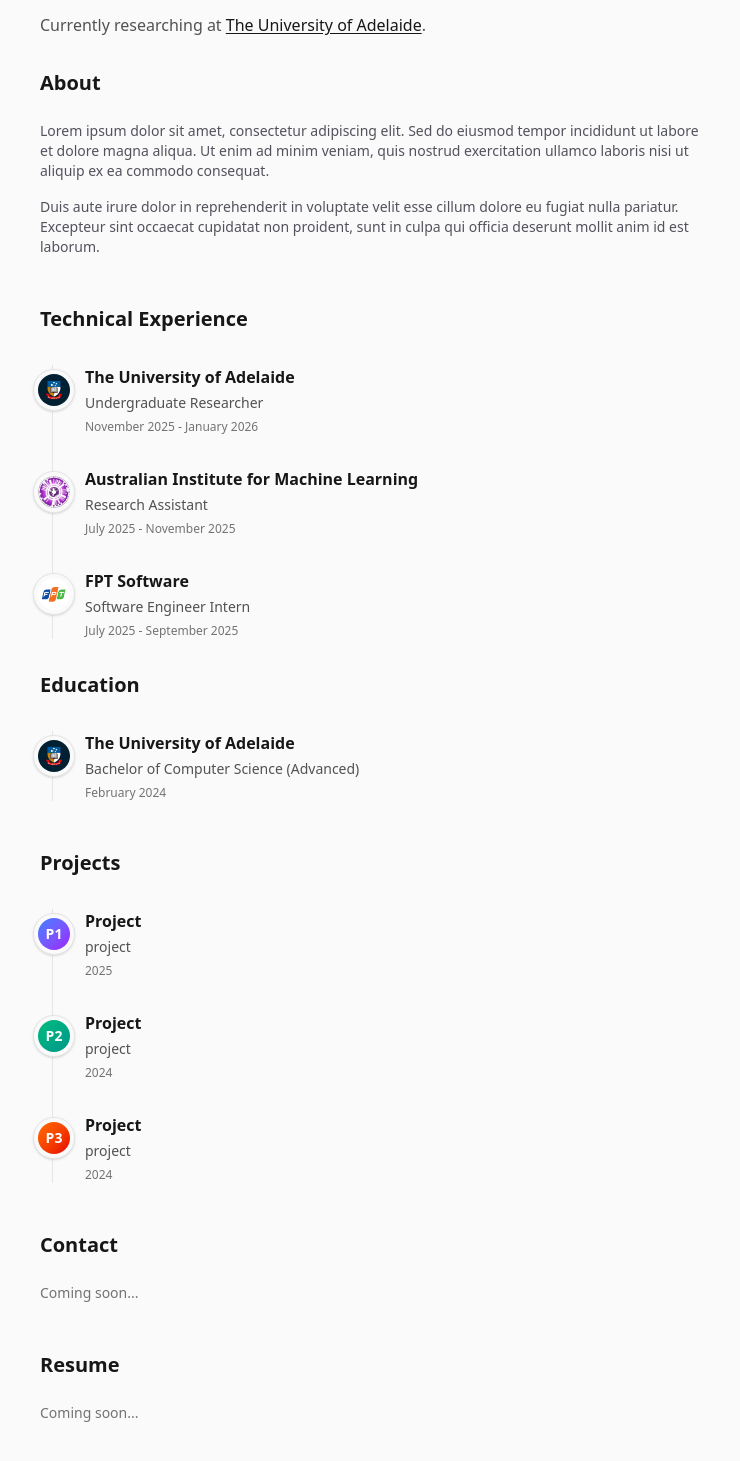
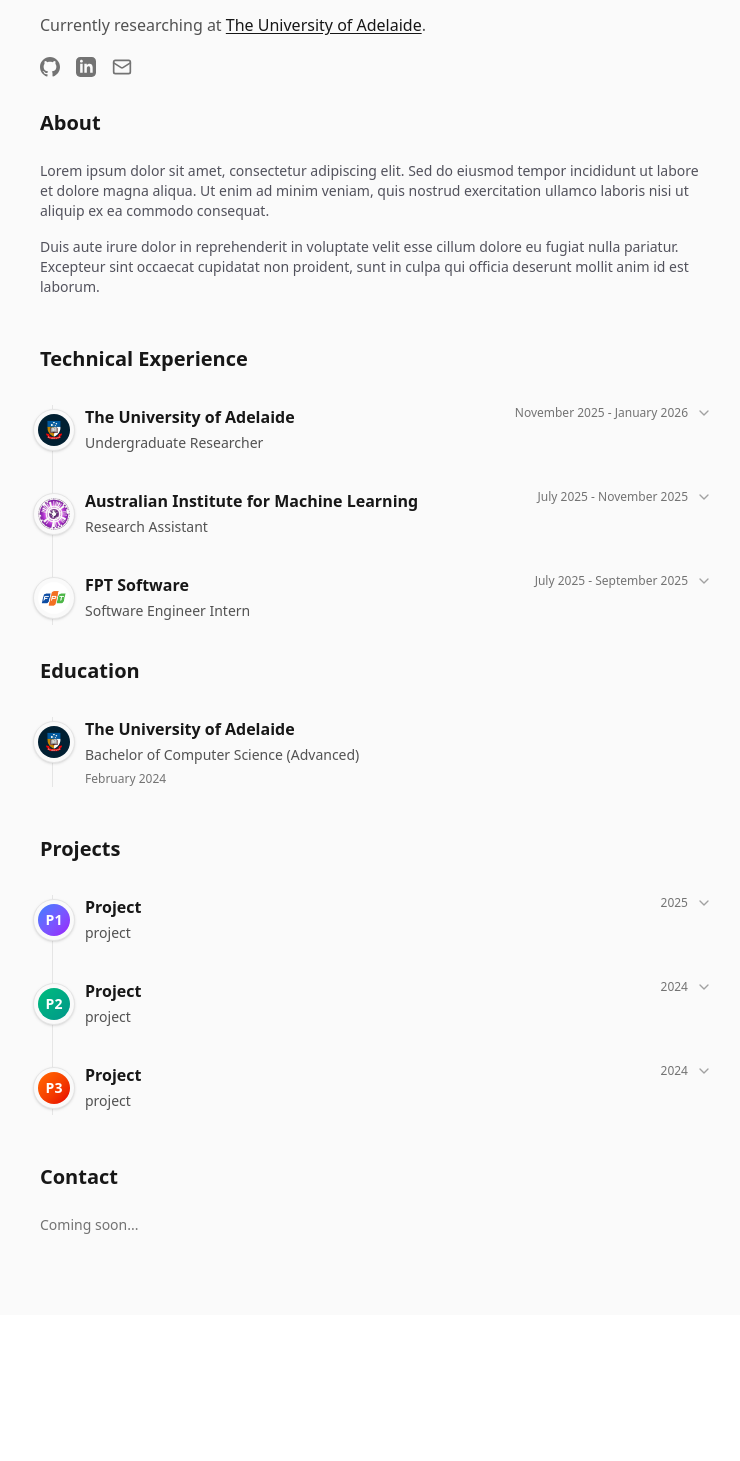
Before and after one commit to NHXHxD/portfolio, a Next.js app: page / in a window 1280 px wide. Shown: the part 263-1724 px from the top of the page, without its empty margins (264-1004 px from the left). After the commit the page ends 1578 px from the top, so only its background shows below. Built offline with nearby package versions, Linux system fonts and the light colour scheme.

Commit message:
improve overall design and add dropdown cards for experience and projects

```diff
--- a/app/page.tsx
+++ b/app/page.tsx
@@ -1,4 +1,5 @@
 import { ThemeToggle } from "@/components/theme-toggle";
+import { ExpandableCard } from "@/components/expandable-card";
 import Image from "next/image";
 import uofaLogo from "@/uofa.jpg";
 import aimlLogo from "@/aiml.jpg";
@@ -44,6 +45,42 @@ export default function Home() {
               The University of Adelaide
             </a>.
           </p>
+
+          {/* Contact Icons */}
+          <div className="flex gap-4 mt-2">
+            <a
+              href="https://github.com/NHXHxD"
+              target="_blank"
+              rel="noopener noreferrer"
+              className="text-neutral-500 hover:text-neutral-900 dark:hover:text-neutral-100 transition-colors"
+              aria-label="GitHub"
+            >
+              <svg xmlns="http://www.w3.org/2000/svg" width="20" height="20" viewBox="0 0 24 24" fill="currentColor">
+                <path d="M12 0c-6.626 0-12 5.373-12 12 0 5.302 3.438 9.8 8.207 11.387.599.111.793-.261.793-.577v-2.234c-3.338.726-4.033-1.416-4.033-1.416-.546-1.387-1.333-1.756-1.333-1.756-1.089-.745.083-.729.083-.729 1.205.084 1.839 1.237 1.839 1.237 1.07 1.834 2.807 1.304 3.492.997.107-.775.418-1.305.762-1.604-2.665-.305-5.467-1.334-5.467-5.931 0-1.311.469-2.381 1.236-3.221-.124-.303-.535-1.524.117-3.176 0 0 1.008-.322 3.301 1.23.957-.266 1.983-.399 3.003-.404 1.02.005 2.047.138 3.006.404 2.291-1.552 3.297-1.23 3.297-1.23.653 1.653.242 2.874.118 3.176.77.84 1.235 1.911 1.235 3.221 0 4.609-2.807 5.624-5.479 5.921.43.372.823 1.102.823 2.222v3.293c0 .319.192.694.801.576 4.765-1.589 8.199-6.086 8.199-11.386 0-6.627-5.373-12-12-12z"/>
+              </svg>
+            </a>
+            <a
+              href="https://www.linkedin.com/in/hy-nguyen"
+              target="_blank"
+              rel="noopener noreferrer"
+              className="text-neutral-500 hover:text-neutral-900 dark:hover:text-neutral-100 transition-colors"
+              aria-label="LinkedIn"
+            >
+              <svg xmlns="http://www.w3.org/2000/svg" width="20" height="20" viewBox="0 0 24 24" fill="currentColor">
+                <path d="M19 0h-14c-2.761 0-5 2.239-5 5v14c0 2.761 2.239 5 5 5h14c2.762 0 5-2.239 5-5v-14c0-2.761-2.238-5-5-5zm-11 19h-3v-11h3v11zm-1.5-12.268c-.966 0-1.75-.79-1.75-1.764s.784-1.764 1.75-1.764 1.75.79 1.75 1.764-.783 1.764-1.75 1.764zm13.5 12.268h-3v-5.604c0-3.368-4-3.113-4 0v5.604h-3v-11h3v1.765c1.396-2.586 7-2.777 7 2.476v6.759z"/>
+              </svg>
+            </a>
+            <a
+              href="mailto:hoangxuanhy.nguyen@gmail.com"
+              className="text-neutral-500 hover:text-neutral-900 dark:hover:text-neutral-100 transition-colors"
+              aria-label="Email"
+            >
+              <svg xmlns="http://www.w3.org/2000/svg" width="20" height="20" viewBox="0 0 24 24" fill="none" stroke="currentColor" strokeWidth="2" strokeLinecap="round" strokeLinejoin="round">
+                <rect width="20" height="16" x="2" y="4" rx="2"/>
+                <path d="m22 7-8.97 5.7a1.94 1.94 0 0 1-2.06 0L2 7"/>
+              </svg>
+            </a>
+          </div>
         </section>
 
         {/* 1-Column Layout */}
@@ -77,48 +114,43 @@ export default function Home() {
                     <h2 className="text-xl font-bold">Technical Experience</h2>
                     <div className="relative border-l border-neutral-200 dark:border-neutral-800 ml-3 space-y-8">
                       {/* The University of Adelaide */}
-                      <div className="relative pl-8">
-                        {/* Timeline Dot/Logo */}
-                        <div className="absolute -left-[20px] top-1 bg-neutral-50 dark:bg-neutral-950 p-1 rounded-full border border-neutral-200 dark:border-neutral-800 shadow-sm overflow-hidden">
-                          <Image src={uofaLogo} alt="University of Adelaide" className="w-8 h-8 rounded-full object-cover" />
-                        </div>
-                        {/* Content */}
-                        <div className="flex flex-col gap-1">
-                            <h3 className="font-semibold text-neutral-900 dark:text-neutral-100">The University of Adelaide</h3>
-                            <p className="text-sm text-neutral-600 dark:text-neutral-400">Undergraduate Researcher</p>
-                            <p className="text-xs text-neutral-500 dark:text-neutral-500 mt-0.5">
-                              November 2025 - January 2026
-                            </p>
-                        </div>
-                      </div>
+                      <ExpandableCard
+                        logo={<Image src={uofaLogo} alt="University of Adelaide" className="w-8 h-8 rounded-full object-cover" />}
+                        title="The University of Adelaide"
+                        subtitle="Undergraduate Researcher"
+                        dateRange="November 2025 - January 2026"
+                        bullets={[
+                          "Conducted research on machine learning applications",
+                          "Collaborated with faculty on data analysis projects",
+                          "Contributed to academic publications and presentations",
+                        ]}
+                      />
 
                       {/* AIML */}
-                      <div className="relative pl-8">
-                        <div className="absolute -left-[20px] top-1 bg-neutral-50 dark:bg-neutral-950 p-1 rounded-full border border-neutral-200 dark:border-neutral-800 shadow-sm overflow-hidden">
-                          <Image src={aimlLogo} alt="AIML" className="w-8 h-8 rounded-full object-cover" />
-                        </div>
-                        <div className="flex flex-col gap-1">
-                            <h3 className="font-semibold text-neutral-900 dark:text-neutral-100">Australian Institute for Machine Learning</h3>
-                            <p className="text-sm text-neutral-600 dark:text-neutral-400">Research Assistant</p>
-                            <p className="text-xs text-neutral-500 dark:text-neutral-500 mt-0.5">
-                              July 2025 - November 2025
-                            </p>
-                        </div>
-                      </div>
+                      <ExpandableCard
+                        logo={<Image src={aimlLogo} alt="AIML" className="w-8 h-8 rounded-full object-cover" />}
+                        title="Australian Institute for Machine Learning"
+                        subtitle="Research Assistant"
+                        dateRange="July 2025 - November 2025"
+                        bullets={[
+                          "Assisted in developing machine learning models for research projects",
+                          "Processed and analyzed large-scale datasets",
+                          "Documented research findings and methodologies",
+                        ]}
+                      />
 
                       {/* FPT Software */}
-                      <div className="relative pl-8">
-                        <div className="absolute -left-[20px] top-1 bg-neutral-50 dark:bg-neutral-950 p-1 rounded-full border border-neutral-200 dark:border-neutral-800 shadow-sm overflow-hidden">
-                          <Image src={fptLogo} alt="FPT Software" className="w-8 h-8 rounded-full object-cover" />
-                        </div>
-                        <div className="flex flex-col gap-1">
-                            <h3 className="font-semibold text-neutral-900 dark:text-neutral-100">FPT Software</h3>
-                            <p className="text-sm text-neutral-600 dark:text-neutral-400">Software Engineer Intern</p>
-                            <p className="text-xs text-neutral-500 dark:text-neutral-500 mt-0.5">
-                              July 2025 - September 2025
-                            </p>
-                        </div>
-                      </div>
+                      <ExpandableCard
+                        logo={<Image src={fptLogo} alt="FPT Software" className="w-8 h-8 rounded-full object-cover" />}
+                        title="FPT Software"
+                        subtitle="Software Engineer Intern"
+                        dateRange="July 2025 - September 2025"
+                        bullets={[
+                          "Developed and maintained web applications using modern frameworks",
+                          "Participated in agile development processes and code reviews",
+                          "Implemented new features and resolved software bugs",
+                        ]}
+                      />
                     </div>
                 </section>
 
@@ -149,46 +181,43 @@ export default function Home() {
                 <h2 className="text-xl font-bold">Projects</h2>
                 <div className="relative border-l border-neutral-200 dark:border-neutral-800 ml-3 space-y-8">
                   {/* Project 1 */}
-                  <div className="relative pl-8">
-                    <div className="absolute -left-[20px] top-1 bg-neutral-50 dark:bg-neutral-950 p-1 rounded-full border border-neutral-200 dark:border-neutral-800 shadow-sm overflow-hidden">
-                      <div className="w-8 h-8 rounded-full bg-gradient-to-br from-blue-500 to-purple-600 flex items-center justify-center text-white text-sm font-bold">P1</div>
-                    </div>
-                    <div className="flex flex-col gap-1">
-                        <h3 className="font-semibold text-neutral-900 dark:text-neutral-100">Project</h3>
-                        <p className="text-sm text-neutral-600 dark:text-neutral-400">project</p>
-                        <p className="text-xs text-neutral-500 dark:text-neutral-500 mt-0.5">
-                          2025
-                        </p>
-                    </div>
-                  </div>
+                  <ExpandableCard
+                    logo={<div className="w-8 h-8 rounded-full bg-gradient-to-br from-blue-500 to-purple-600 flex items-center justify-center text-white text-sm font-bold">P1</div>}
+                    title="Project"
+                    subtitle="project"
+                    dateRange="2025"
+                    bullets={[
+                      "Built with modern web technologies",
+                      "Implemented key features and functionality",
+                      "Deployed to production environment",
+                    ]}
+                  />
 
                   {/* Project 2 */}
-                  <div className="relative pl-8">
-                    <div className="absolute -left-[20px] top-1 bg-neutral-50 dark:bg-neutral-950 p-1 rounded-full border border-neutral-200 dark:border-neutral-800 shadow-sm overflow-hidden">
-                      <div className="w-8 h-8 rounded-full bg-gradient-to-br from-emerald-500 to-teal-600 flex items-center justify-center text-white text-sm font-bold">P2</div>
-                    </div>
-                    <div className="flex flex-col gap-1">
-                        <h3 className="font-semibold text-neutral-900 dark:text-neutral-100">Project</h3>
-                        <p className="text-sm text-neutral-600 dark:text-neutral-400">project</p>
-                        <p className="text-xs text-neutral-500 dark:text-neutral-500 mt-0.5">
-                          2024
-                        </p>
-                    </div>
-                  </div>
+                  <ExpandableCard
+                    logo={<div className="w-8 h-8 rounded-full bg-gradient-to-br from-emerald-500 to-teal-600 flex items-center justify-center text-white text-sm font-bold">P2</div>}
+                    title="Project"
+                    subtitle="project"
+                    dateRange="2024"
+                    bullets={[
+                      "Developed full-stack application",
+                      "Integrated third-party APIs and services",
+                      "Optimized performance and user experience",
+                    ]}
+                  />
 
                   {/* Project 3 */}
-                  <div className="relative pl-8">
-                    <div className="absolute -left-[20px] top-1 bg-neutral-50 dark:bg-neutral-950 p-1 rounded-full border border-neutral-200 dark:border-neutral-800 shadow-sm overflow-hidden">
-                      <div className="w-8 h-8 rounded-full bg-gradient-to-br from-orange-500 to-red-600 flex items-center justify-center text-white text-sm font-bold">P3</div>
-                    </div>
-                    <div className="flex flex-col gap-1">
-                        <h3 className="font-semibold text-neutral-900 dark:text-neutral-100">Project</h3>
-                        <p className="text-sm text-neutral-600 dark:text-neutral-400">project</p>
-                        <p className="text-xs text-neutral-500 dark:text-neutral-500 mt-0.5">
-                          2024
-                        </p>
-                    </div>
-                  </div>
+                  <ExpandableCard
+                    logo={<div className="w-8 h-8 rounded-full bg-gradient-to-br from-orange-500 to-red-600 flex items-center justify-center text-white text-sm font-bold">P3</div>}
+                    title="Project"
+                    subtitle="project"
+                    dateRange="2024"
+                    bullets={[
+                      "Designed and implemented core architecture",
+                      "Collaborated with team members on features",
+                      "Maintained documentation and code quality",
+                    ]}
+                  />
                 </div>
             </section>
 
@@ -200,14 +229,6 @@ export default function Home() {
                 </p>
             </section>
 
-            {/* Resume Section */}
-            <section id="resume" className="flex flex-col gap-6 scroll-mt-8">
-                <h2 className="text-xl font-bold">Resume</h2>
-                <p className="text-sm text-neutral-500 dark:text-neutral-400">
-                    Coming soon...
-                </p>
-            </section>
-
         </div>
 
       </main>
--- /dev/null
+++ b/components/expandable-card.tsx
@@ -0,0 +1,87 @@
+"use client";
+
+import { useState, ReactNode } from "react";
+
+interface ExpandableCardProps {
+  logo: ReactNode;
+  title: string;
+  subtitle: string;
+  dateRange: string;
+  bullets: string[];
+}
+
+export function ExpandableCard({
+  logo,
+  title,
+  subtitle,
+  dateRange,
+  bullets,
+}: ExpandableCardProps) {
+  const [isExpanded, setIsExpanded] = useState(false);
+
+  return (
+    <div className="relative pl-8">
+      {/* Timeline Logo */}
+      <div className="absolute -left-[20px] top-1 bg-neutral-50 dark:bg-neutral-950 p-1 rounded-full border border-neutral-200 dark:border-neutral-800 shadow-sm overflow-hidden">
+        {logo}
+      </div>
+
+      {/* Card Content */}
+      <div className="flex flex-col gap-1">
+        {/* Header Row - Clickable */}
+        <button
+          onClick={() => setIsExpanded(!isExpanded)}
+          className="flex items-start justify-between w-full text-left group cursor-pointer"
+        >
+          <div className="flex flex-col gap-1 flex-1">
+            <h3 className="font-semibold text-neutral-900 dark:text-neutral-100">
+              {title}
+            </h3>
+            <p className="text-sm text-neutral-600 dark:text-neutral-400">
+              {subtitle}
+            </p>
+          </div>
+
+          <div className="flex items-center gap-2 text-right shrink-0 ml-4">
+            <span className="text-xs text-neutral-500 dark:text-neutral-500">
+              {dateRange}
+            </span>
+            {/* Chevron */}
+            <svg
+              xmlns="http://www.w3.org/2000/svg"
+              width="16"
+              height="16"
+              viewBox="0 0 24 24"
+              fill="none"
+              stroke="currentColor"
+              strokeWidth="2"
+              strokeLinecap="round"
+              strokeLinejoin="round"
+              className={`text-neutral-400 dark:text-neutral-500 transition-transform duration-200 ${
+                isExpanded ? "rotate-180" : ""
+              }`}
+            >
+              <polyline points="6 9 12 15 18 9"></polyline>
+            </svg>
+          </div>
+        </button>
+
+        {/* Expandable Bullet Points */}
+        <div
+          className={`overflow-hidden transition-all duration-200 ease-in-out ${
+            isExpanded ? "max-h-96 opacity-100 mt-3" : "max-h-0 opacity-0"
+          }`}
+        >
+          <ul className="space-y-2 text-sm text-neutral-600 dark:text-neutral-400">
+            {bullets.map((bullet, index) => (
+              <li key={index} className="flex gap-2">
+                <span className="text-neutral-400 dark:text-neutral-500 shrink-0">•</span>
+                <span>{bullet}</span>
+              </li>
+            ))}
+          </ul>
+        </div>
+      </div>
+    </div>
+  );
+}
```
